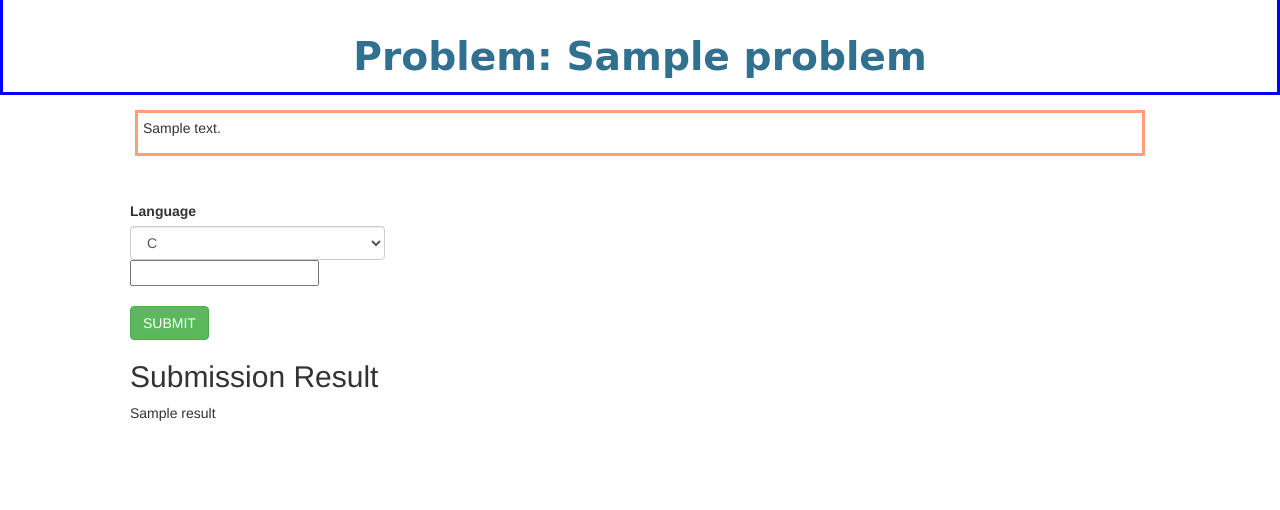
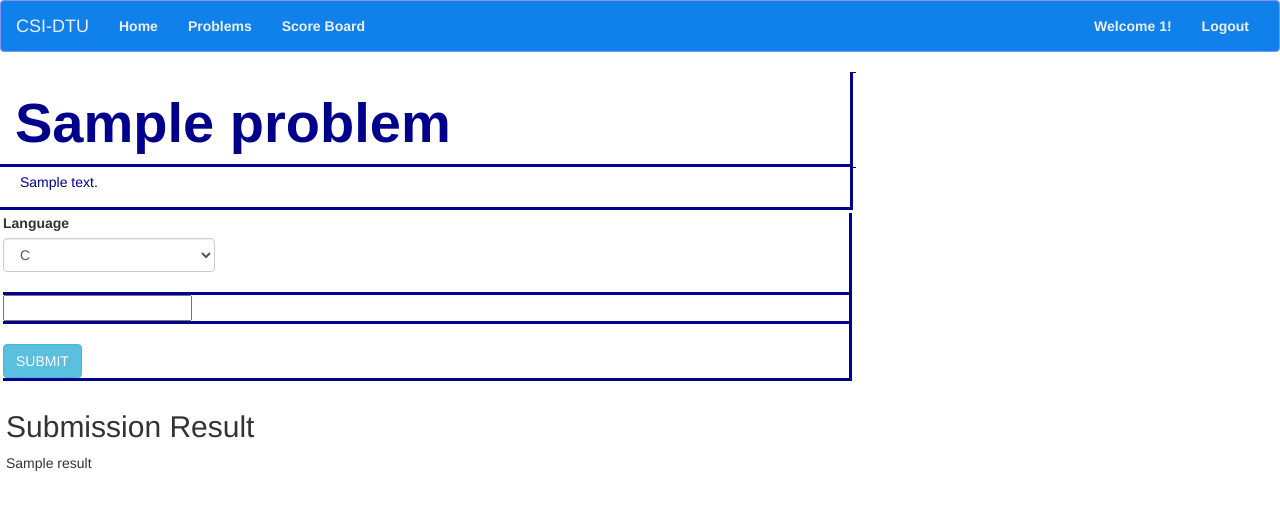
Before and after one commit to CSI-DTU/CodeChecker, a Flask app: template templates/editor.html in a window 1280 px wide. Shown: the top 510 px of the page. Run offline with Flask 2, Linux system fonts and the light colour scheme; the visitor is signed in with stand-in values (Sample User, id 1); the template is opened without the code that fills it: values that come from a table or form of the project are taken from there, most other values are stand-ins (such as "Sample title", 1, 10 or a date in 2020).

Commit message:
Front end work

```diff
--- a/templates/editor.html
+++ b/templates/editor.html
@@ -6,36 +6,73 @@
     <meta charset="UTF-8">
     <meta name="author" content="CSI_DTU">
     <meta name="viewport" content = "width=device-width, initial-scale=1.0">
+
     <link rel="stylesheet" type="text/css" href="../static/bootstrap.css">
+    <link rel="stylesheet" type="text/css" href="../static/navbar.css">
     <script src="../static/jquery.js"></script>
     <script src="../static/bootstrap.js"></script>
 </head>
+<style>
+
+    *
+    {
+        margin: 0px;
+    }
+
+</style>
 <body>
+
+<nav class="navbar navbar-default">
+    <div class="container-fluid">
+        <div class="navbar-header">
+            <button type="button" class="navbar-toggle" data-toggle="collapse" data-target="#myNavbar">
+            </button>
+            <a class="navbar-brand" disabled="disabled" href="#">CSI-DTU</a>
+        </div>
+        <div class="collapse navbar-collapse" id="myNavbar" style="font-weight: 900 ">
+            <ul class="nav navbar-nav">
+                <li><a href="/">Home</a></li>
+                <li>
+                    <a href="/problems">Problems</a>
+                </li>
+                <li><a href="/scoreboard">Score Board</a></li>
+
+            </ul>
+            <ul class="nav navbar-nav navbar-right">
+                <li><a href="#"> Welcome {{current_user.id}}!</a></li>
+                <li><a href="/logout"><span></span> Logout </a></li>
+            </ul>
+        </div>
+    </div>
+</nav>
+
 <div class="container-fluid" style="margin: 0px; padding: 0px">
-    <div class="row" style="border-bottom: 3px solid blue; border-left: 3px solid blue; padding: 0px; margin: 0px; border-right: 3px solid blue;">
-        <div class="col-sm-2"></div>
-        <div class="col-sm-8">
-            <h1 style="text-align: center; color: blue; font-family: cursive; font-size: 400%; font-weight: 900 ">
+    <div class="row" style="  padding: 0px; margin: 0px;">
 
-                <span class="text-info" style="font-size: 70%;"> Problem: {{problem.name}}</span>
+        <div class="col-sm-8" style="border-bottom: 3px solid darkblue; border-right: 3px solid darkblue; ">
+            <h1 style="text-align: left; color: darkblue; font-family: Arial; font-size: 400%; font-weight: 900 ">
+
+                 {{problem.name}}
             </h1>
 
         </div>
-        <div class="col-sm-2"></div>
+        <div class="col-sm-4" style="border-left: 3px solid darkblue"></div>
     </div>
-    <div class="row" style="padding: 5px; margin: 5px;">
-        <div class="col-sm-1"></div>
-        <div class="col-sm-10 text-justify">
-            <div class="problem-area" style="border: 3px solid lightsalmon; padding: 5px;
- margin: 5px">
+    <div class="row" style="padding: 0px; margin: 0px;">
+
+        <div class="col-sm-8 text-justify"  style="border-bottom: 3px solid darkblue; border-right: 3px solid darkblue">
+            <div class="problem-area" style="color: darkblue; padding: 5px;
+ margin: 0px;">
                 <p>{% autoescape false %}
                     {{problem.descr}}
                     {% endautoescape %}
                 </p>
             </div>
-            <br>
-            <br>
-            <div class = "editor-area">
+        </div>
+        <div class="col-sm-4" style="border-left: 3px solid darkblue"></div>
+    </div>
+    <div class="row" style="margin: 0px; padding: 3px">
+            <div class = "editor-area col-sm-8" style="border: 3px solid darkblue; padding: 0px; margin: 0px; border-left: none; border-top: none">
                 <form  action="" method="post" role="form">
                     <div class = "language" style = "width: 25%">
                         <label>Language</label>
@@ -46,13 +83,22 @@
                             <option value = "python">Python</option>
                         </select>
                     </div>
-                    <div class = "editor" >
+                    <br>
+                    <div style="border : 3px solid darkblue; border-left: none; border-right : none">
+                    <div class = "editor">
                         {{ form.source_code }}
                     </div>
+                    </div>
                     <br>
-                    <input type="submit" class="btn btn-success" value="SUBMIT">
+                    <input type="submit" class="btn btn-info" value="SUBMIT">
+                    <br>
                 </form>
+
             </div>
+        <div class="col-sm-1"></div>
+    </div>
+
+          <div class="row" style="margin : 3px; padding: 3px">
             {% if result != None %}
             <div class = "result-area" >
                 <h2> Submission Result </h2>
@@ -61,11 +107,6 @@
             {% endif %}
 
         </div>
-        <div class="col-sm-1"></div>
-
-    </div>
-
-
 </div>
 </body>
 </html>
```
Also changed, not shown: templates/index.html (+3 -13 lines), templates/login.html (+18 -9 lines), templates/problems.html (+18 -10 lines), templates/scoreboard.html (+15 -11 lines). Lines whose indentation alone changed are shown as unchanged.
